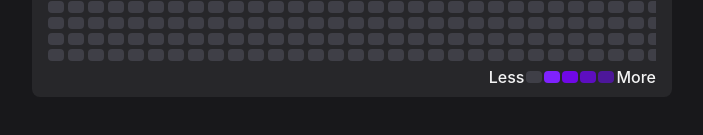
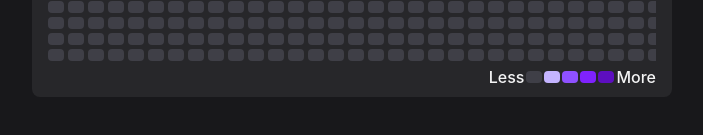
Before and after one commit to pudgynator/habit-tracker, a React (Vite) app: page / in a window 1280 px wide. Shown: the part 367-502 px from the top of the page, without its empty margins (288-991 px from the left). Built offline with nearby package versions, Linux system fonts and the light colour scheme.

Commit message:
change variant styles

```diff
--- a/src/components/Button.tsx
+++ b/src/components/Button.tsx
@@ -32,22 +32,14 @@ function getVariantStyles(variant: Variant) {
         case 'none':
             return 'bg-zinc-700 w-1'
         case 'low':
+            return 'bg-violet-300 w-1'
+        case 'medium':
+            return 'bg-violet-500 w-1'
+        case 'high':
             return 'bg-violet-600 w-1'
-        case 'medium':
-            return 'bg-violet-700 w-1'
-        case 'high':
+        case 'max':
             return 'bg-violet-800 w-1'
-        case 'max':
-            return 'bg-violet-900 w-1'
         default:
             throw new Error(`Unknown variant`)
     }
 }
-
-// function getActivityStyles(activity: Activity) {
-//     switch( activity ) {
-
-//         default:
-//             throw new Error(`Unknown variant: ${activity satisfies never}`)
-//     }
-// }
```
